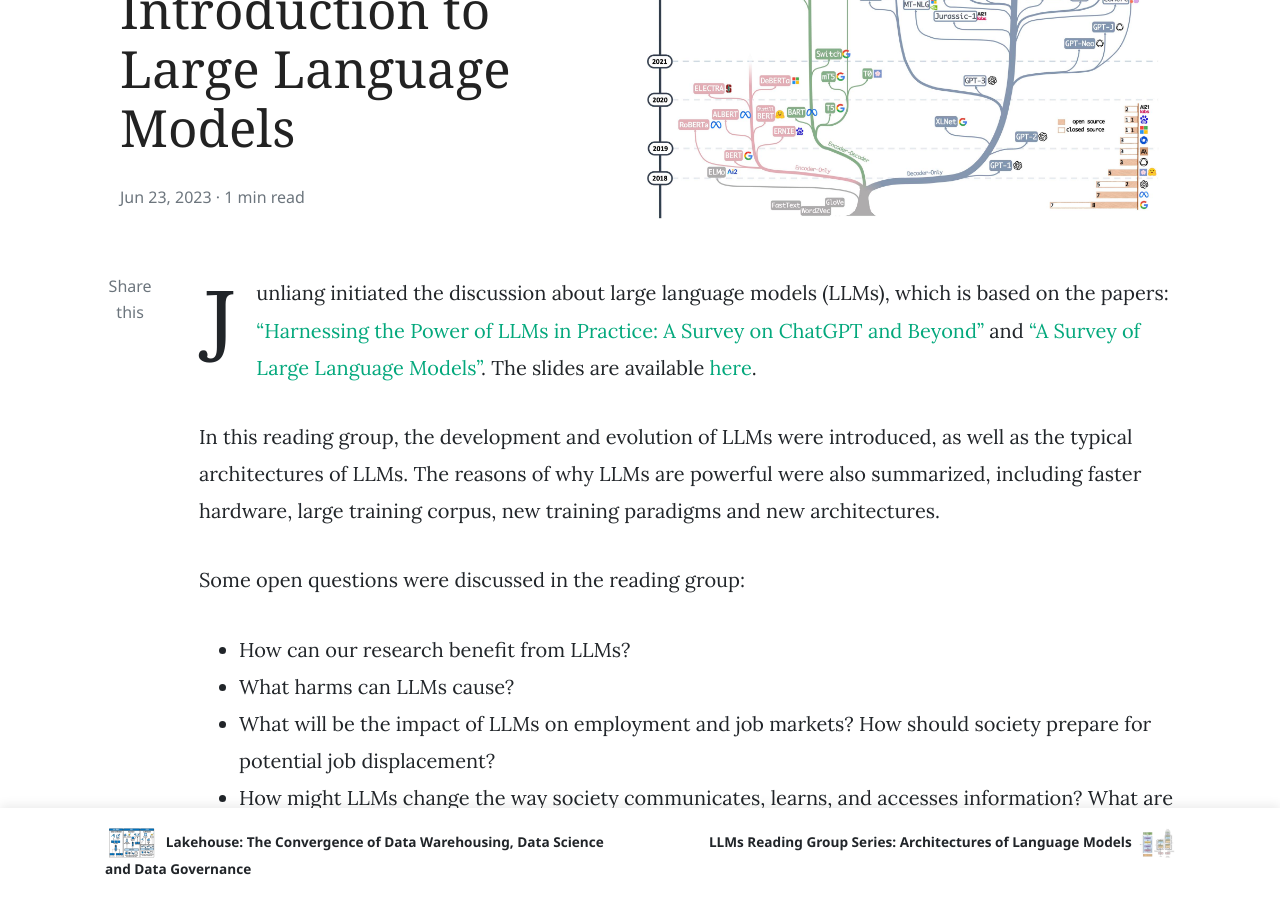
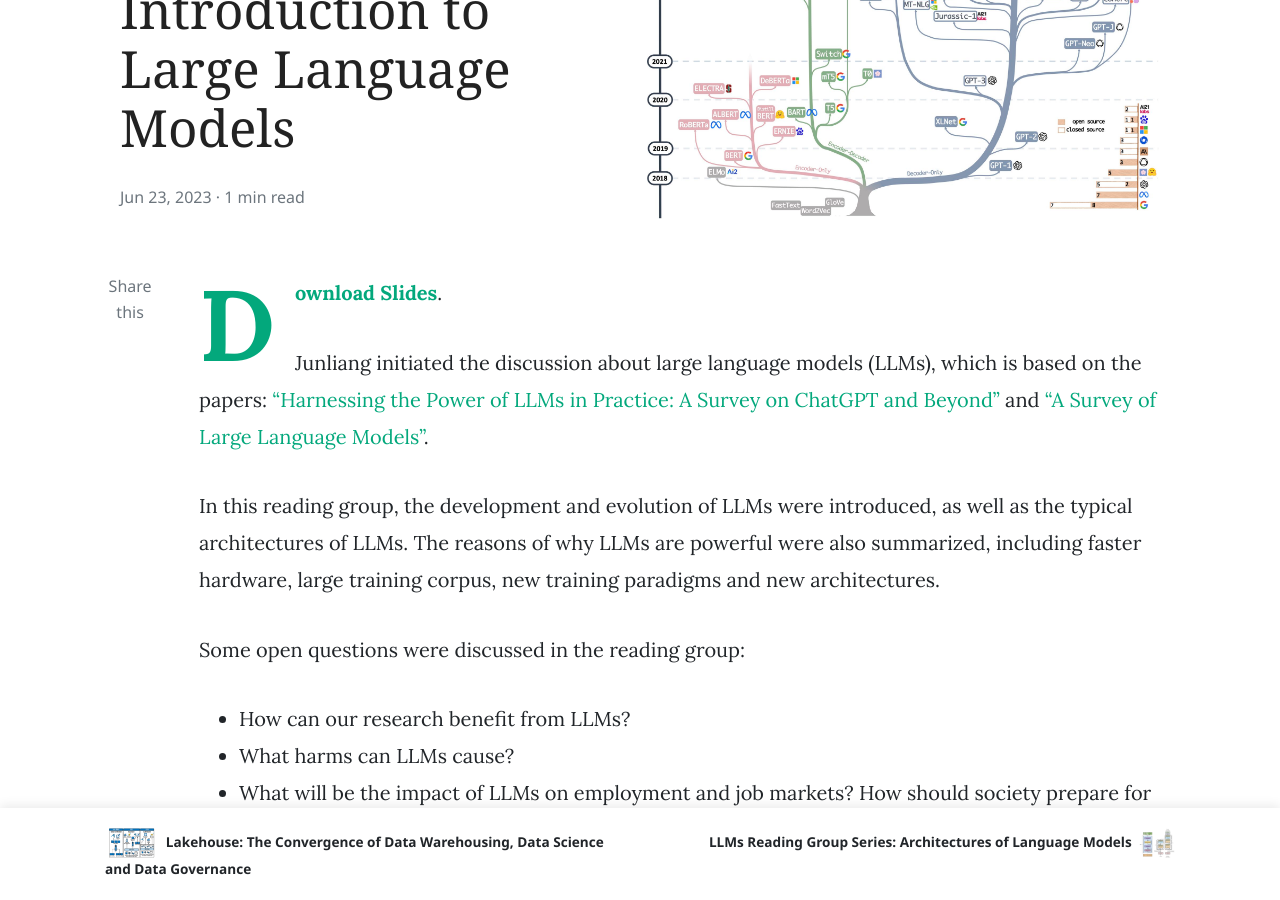
Before and after one commit to CIRES-Archive/CIRES-Archive.github.io, a Jekyll site: the page built from _posts/2023-06-23-LLMs-01.md, in a window 1280 px wide and 900 px high, scrolled down 303 px. Built offline with Jekyll 4.4.1, drawn with Linux system fonts in a browser that asks for light colours; nearby versions of some CDN libraries; comment, search, counter and statistics services are not loaded.

Commit message:
Update 2023-06-23-LLMs-01.md

```diff
--- a/_posts/2023-06-23-LLMs-01.md
+++ b/_posts/2023-06-23-LLMs-01.md
@@ -7,8 +7,9 @@ comments: true
 tags: [sticky]
 ---
 
+[**Download Slides**](https://www.dropbox.com/s/9fejnl064qbzwrr/slides-introduction%20to%20large%20language%20models.pdf?dl=0).
+
 Junliang initiated the discussion about large language models (LLMs), which is based on the papers: ["Harnessing the Power of LLMs in Practice: A Survey on ChatGPT and Beyond"](https://arxiv.org/pdf/2304.13712.pdf) and ["A Survey of Large Language Models"](https://arxiv.org/abs/2303.18223).
-The slides are available [here](https://www.dropbox.com/s/9fejnl064qbzwrr/slides-introduction%20to%20large%20language%20models.pdf?dl=0).
 
 In this reading group, the development and evolution of LLMs were introduced, as well as the typical architectures of LLMs. The reasons of why LLMs are powerful were also summarized, including faster hardware, large training corpus, new training paradigms and new architectures.
 
```
